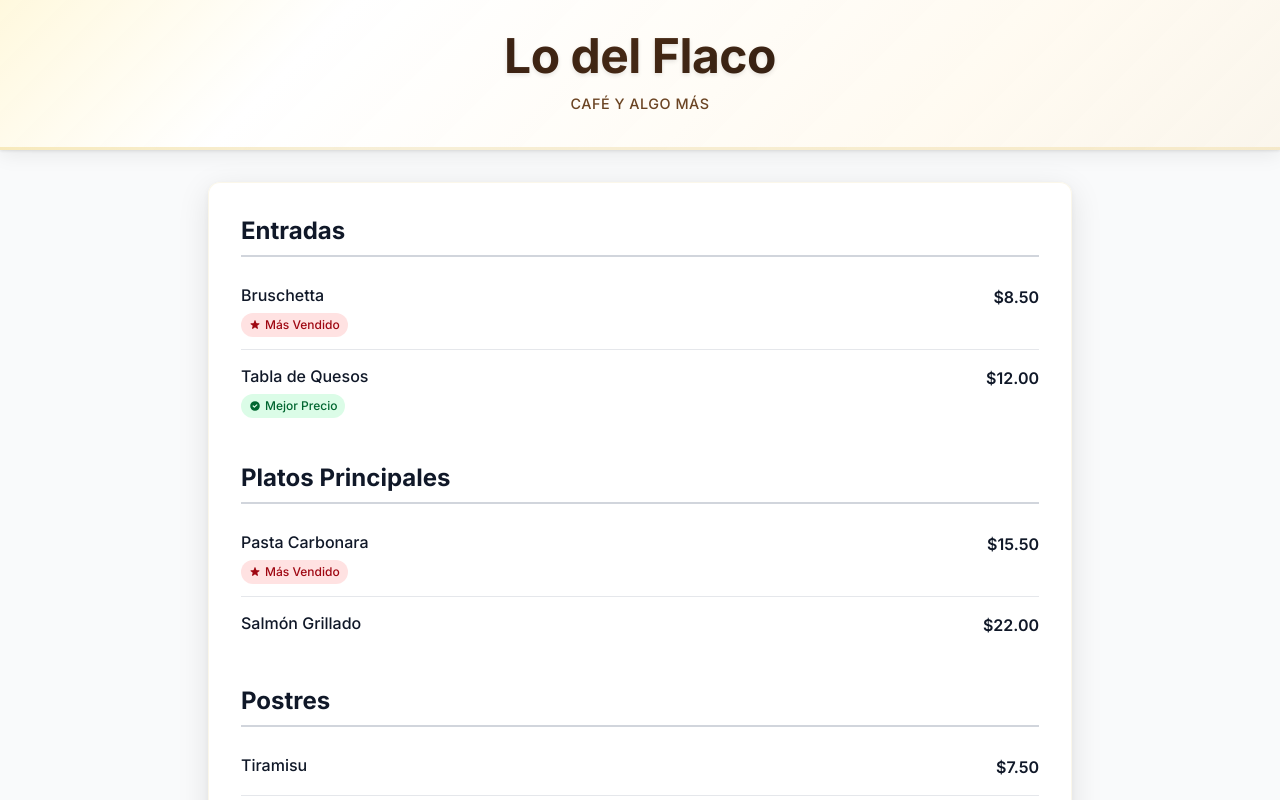
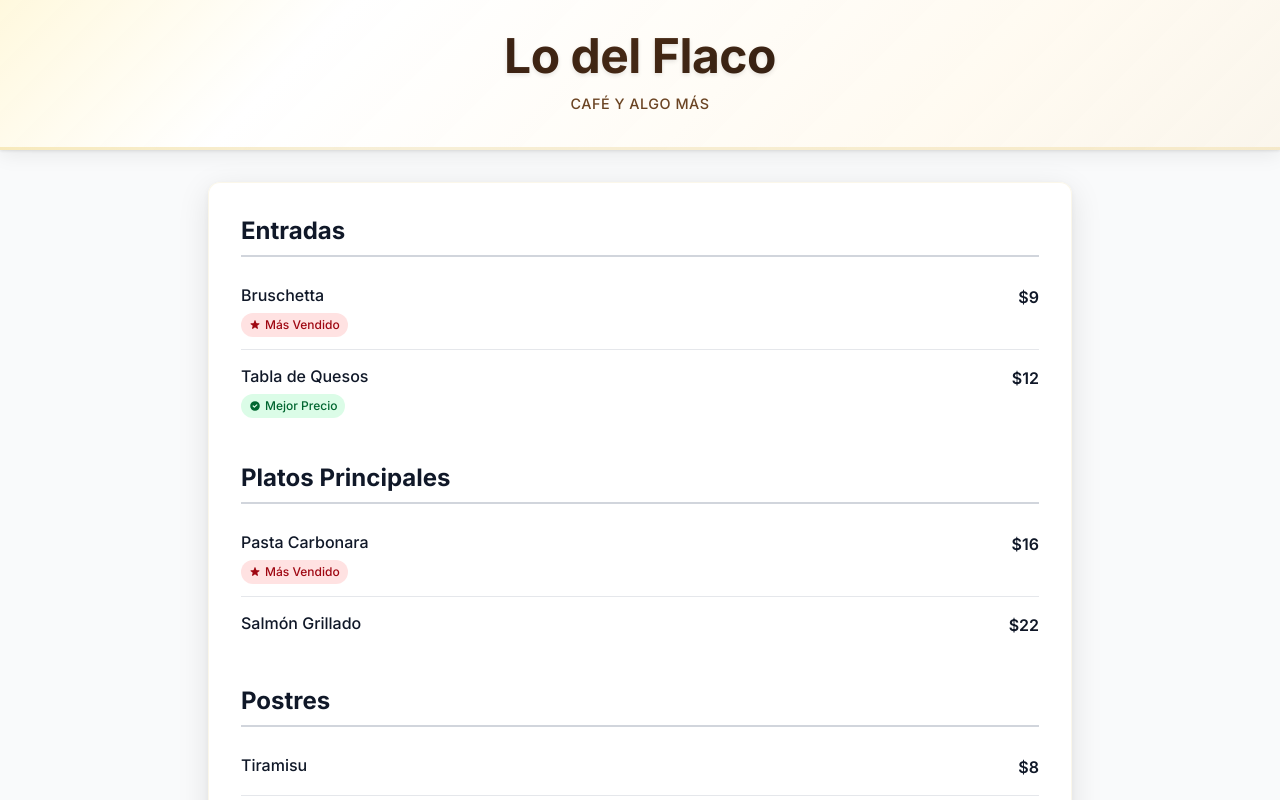
Before and after one commit to leandromasotti/resto-menu, a Next.js app: page / in a window 1280 px wide. Shown: the top 800 px of the page. Built offline with nearby package versions, Linux system fonts and the light colour scheme; no server answers.

Commit message:
Update MenuItemComponent.tsx

```diff
--- a/components/MenuItemComponent.tsx
+++ b/components/MenuItemComponent.tsx
@@ -6,7 +6,7 @@ interface MenuItemComponentProps {
 }
 
 export default function MenuItemComponent({ item }: MenuItemComponentProps) {
-  const formattedPrice = item.precio.toFixed(2);
+  const formattedPrice = item.precio.toFixed(0);
 
   return (
     <div className="flex justify-between items-start py-3 border-b border-gray-200 last:border-b-0">
@@ -33,4 +33,5 @@ export default function MenuItemComponent({ item }: MenuItemComponentProps) {
       </div>
     </div>
   );
+
 }
```
